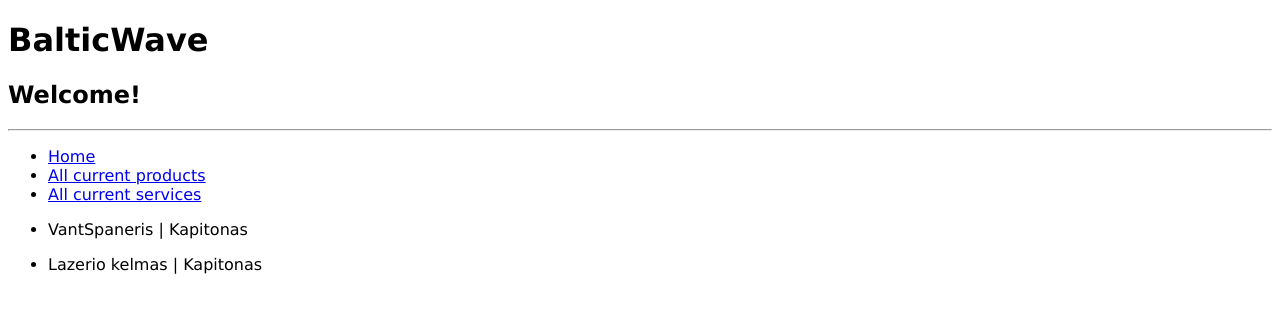
After one commit to Gedasikas/DjangoBalticWave, a Django app: page /balticwave/products/ in a window 1280 px wide. The commit adds this page. Shown: the top 313 px of the page. Run offline with Django 4.2, Linux system fonts and the light colour scheme; data comes from the database, SQL or seed files in the repository; both versions use the stored data as it was after the commit.

Commit message:
Added basic product list

```diff
--- a/mysite/balticwave/templates/base.html
+++ b/mysite/balticwave/templates/base.html
@@ -12,7 +12,7 @@
 <hr>
 <ul>
     <li><a href="{% url 'home' %}">Home</a></li>
-    <li><a href="#">All current products</a></li>
+    <li><a href="{% url 'products' %}">All current products</a></li>
     <li><a href="#">All current services</a></li>
 </ul>
 {% block content %}{% endblock %}
--- /dev/null
+++ b/mysite/balticwave/templates/products.html
@@ -0,0 +1,8 @@
+{% extends "base.html" %}
+{% block content %}
+{% for product in products %}
+<ul>
+    <li>{{ product }}</li>
+</ul>
+{% endfor %}
+{% endblock %}
--- a/mysite/balticwave/urls.py
+++ b/mysite/balticwave/urls.py
@@ -4,4 +4,5 @@ from . import views
 
 urlpatterns = [
     path('', views.home, name='home'),
+    path('products/', views.ProductListView.as_view(), name='products')
 ]
--- a/mysite/balticwave/views.py
+++ b/mysite/balticwave/views.py
@@ -1,4 +1,11 @@
 from django.http import HttpResponse
 from django.shortcuts import render
+from django.views import generic
+from .models import Product, Service
 def home(request):
     return render(request, 'home.html')
+
+class ProductListView(generic.ListView):
+    model = Product
+    template_name = 'products.html'
+    context_object_name = 'products'
```
Also changed, not shown: mysite/db.sqlite3.
